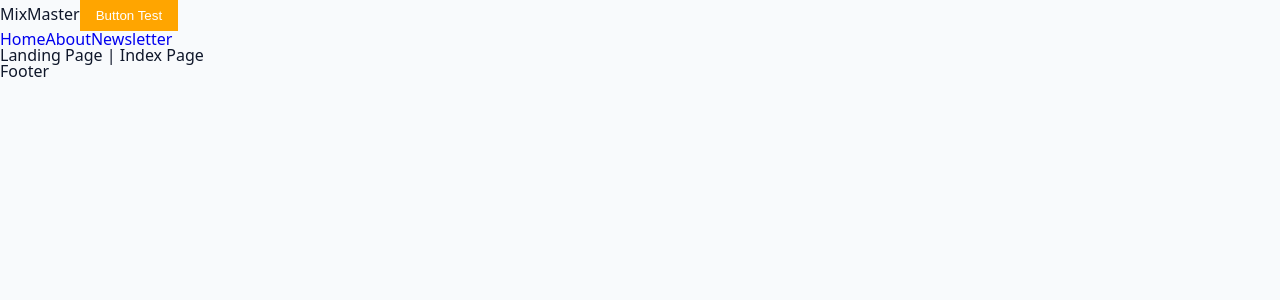
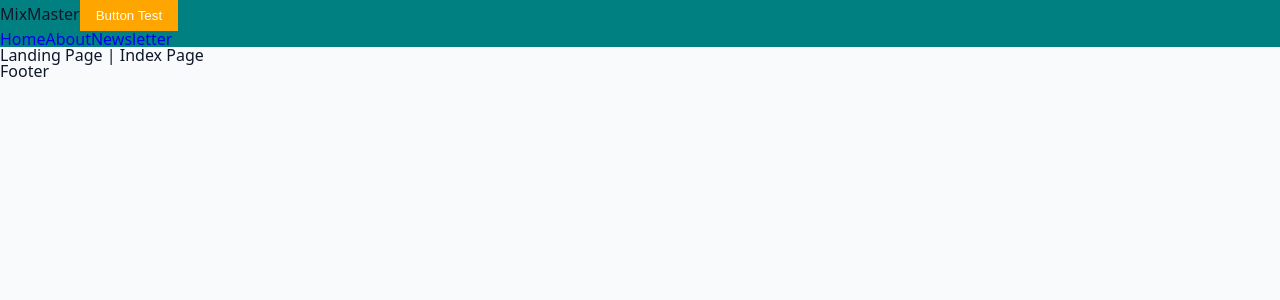
Before and after one commit to emmeiwhite/maxmaster-react-router-dom, a React (Vite) app: page / in a window 1280 px wide. Shown: the top 300 px of the page. Built offline with nearby package versions, Linux system fonts and the light colour scheme.

Commit message:
Testing how to set the CSS for the whole component

```diff
--- a/src/components/Header.jsx
+++ b/src/components/Header.jsx
@@ -8,10 +8,10 @@ const StyledBtn = styled.button`
   border: none;
 `;
 
-export default function Header() {
+function Header() {
   return (
-    <nav>
-      <div className="nav-center">
+    <Wrapper>
+      <div className="Wrapper-center">
         <span className="logo">MixMaster</span>
         <StyledBtn>Button Test</StyledBtn>
         <div className="nav-links">
@@ -35,6 +35,11 @@ export default function Header() {
           </NavLink>
         </div>
       </div>
-    </nav>
+    </Wrapper>
   );
 }
+
+const Wrapper = styled.nav`
+  background-color: teal;
+`;
+export default Header;
```
